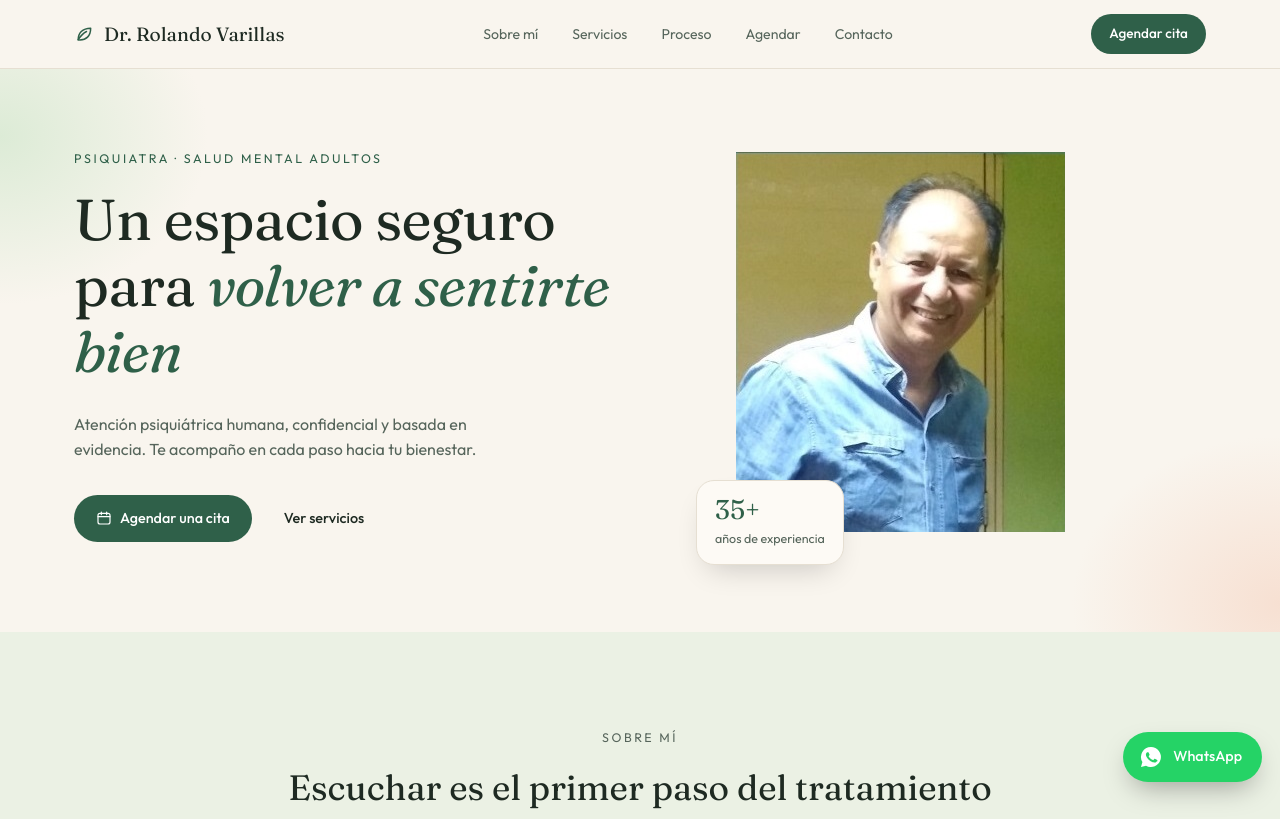
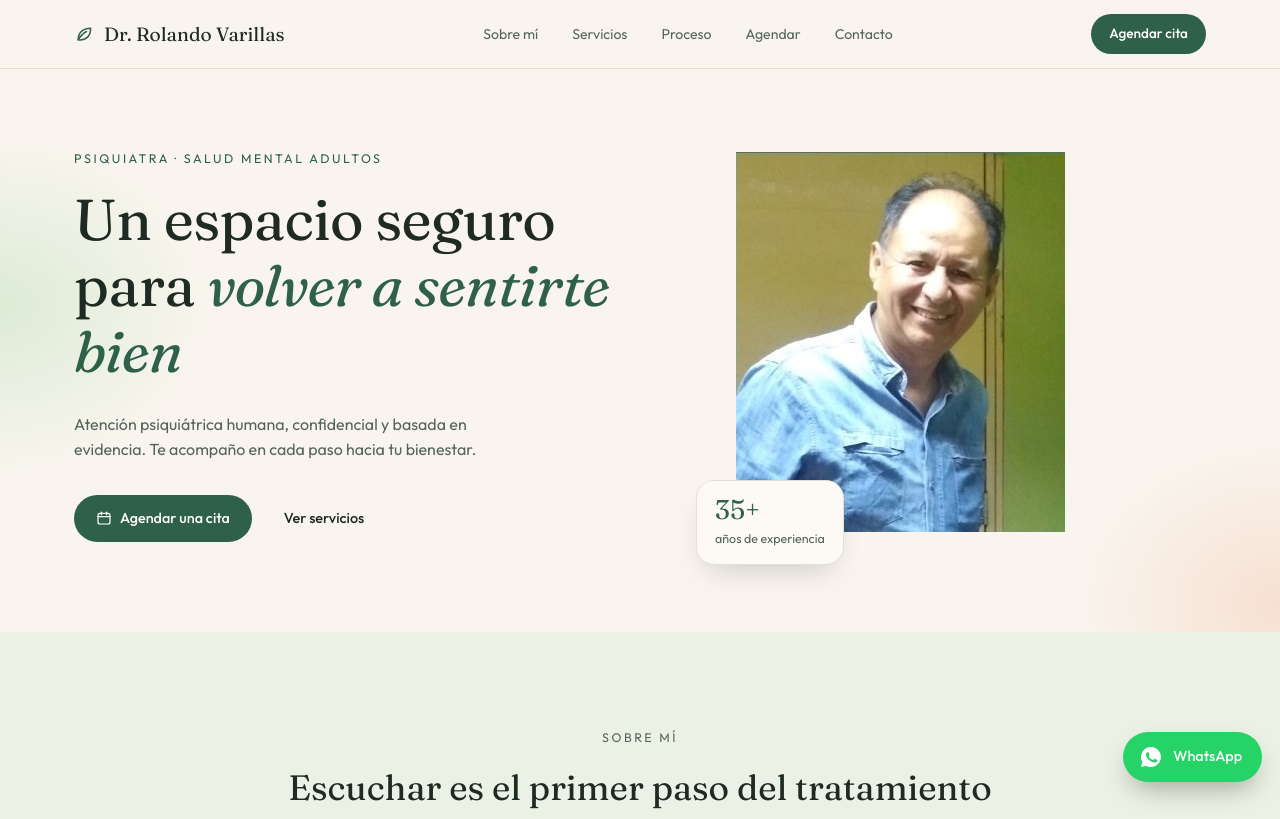
Before and after one commit to CiberdocPeru/rolandovarillas, a plain HTML site: page index.html in a window 1280 px wide. Shown: the top 819 px of the page. Drawn offline with Linux system fonts and the light colour scheme.

Commit message:
Update styles.css

```diff
--- a/styles.css
+++ b/styles.css
@@ -30,7 +30,7 @@ header{position:sticky;top:env(safe-area-inset-top,0px);z-index:5;background:var
 .menu a:hover{color:var(--green)}
 .nav-r{display:flex;align-items:center;gap:18px;font-size:.85rem;font-weight:500}
 
-.hero{background:radial-gradient(520px 420px at 0% 12%,#dcebd6 0,transparent 40%),radial-gradient(520px 420px at 100% 95%,#f7e0d2 0,transparent 40%),var(--bg)}
+.hero{background:radial-gradient(520px 420px at 0% 42%,#dcebd6 0,transparent 40%),radial-gradient(520px 420px at 100% 95%,#f7e0d2 0,transparent 40%),var(--bg)}
 .hero .wrap{display:grid;grid-template-columns:1.05fr 1fr;gap:60px;align-items:center;padding-top:80px;padding-bottom:90px}
 .eyebrow{font-size:.78rem;letter-spacing:.2em;text-transform:uppercase;color:var(--green);margin:0 0 18px}
 .hero h1{font-size:clamp(2.4rem,5vw,3.6rem);line-height:1.15;letter-spacing:-.01em}
```
